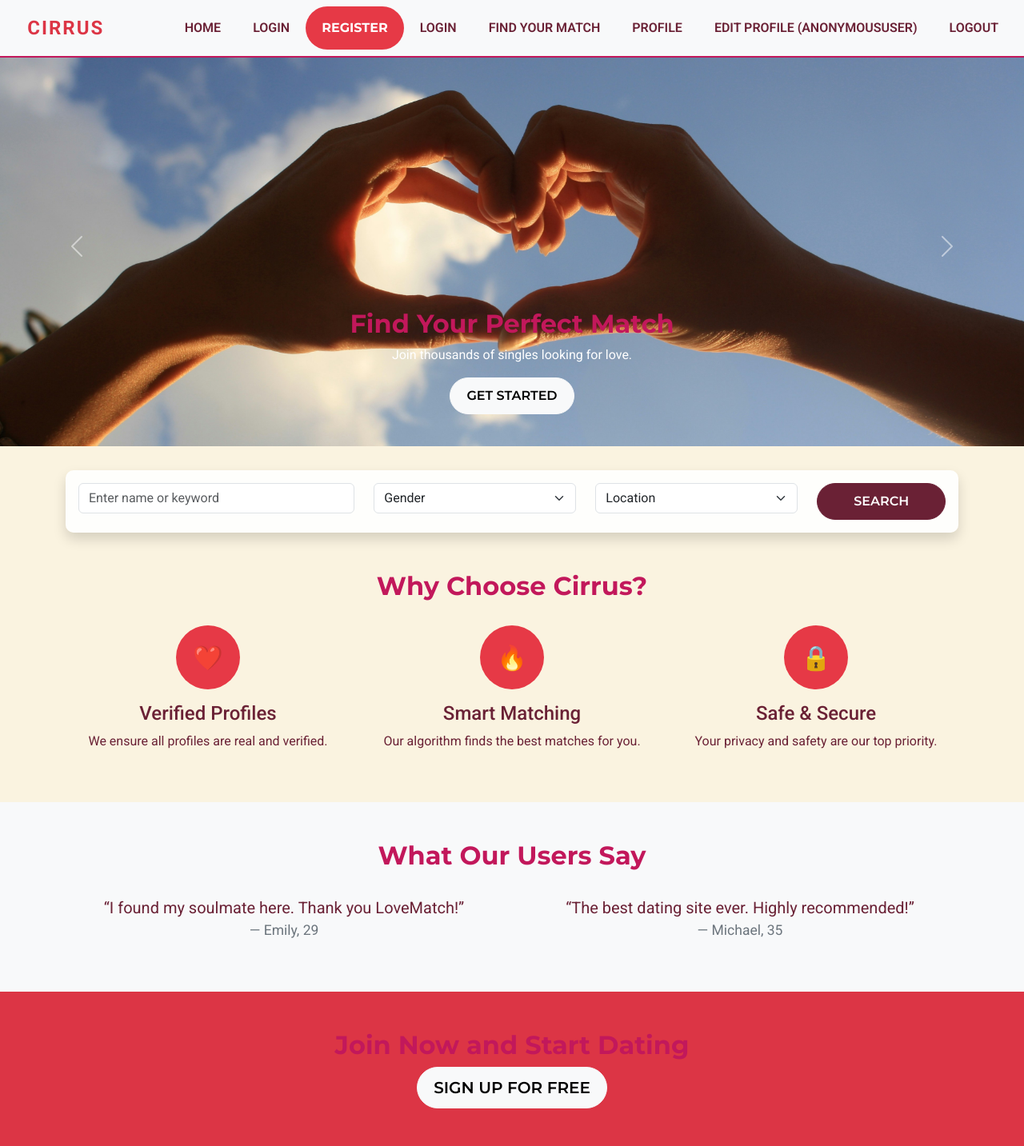
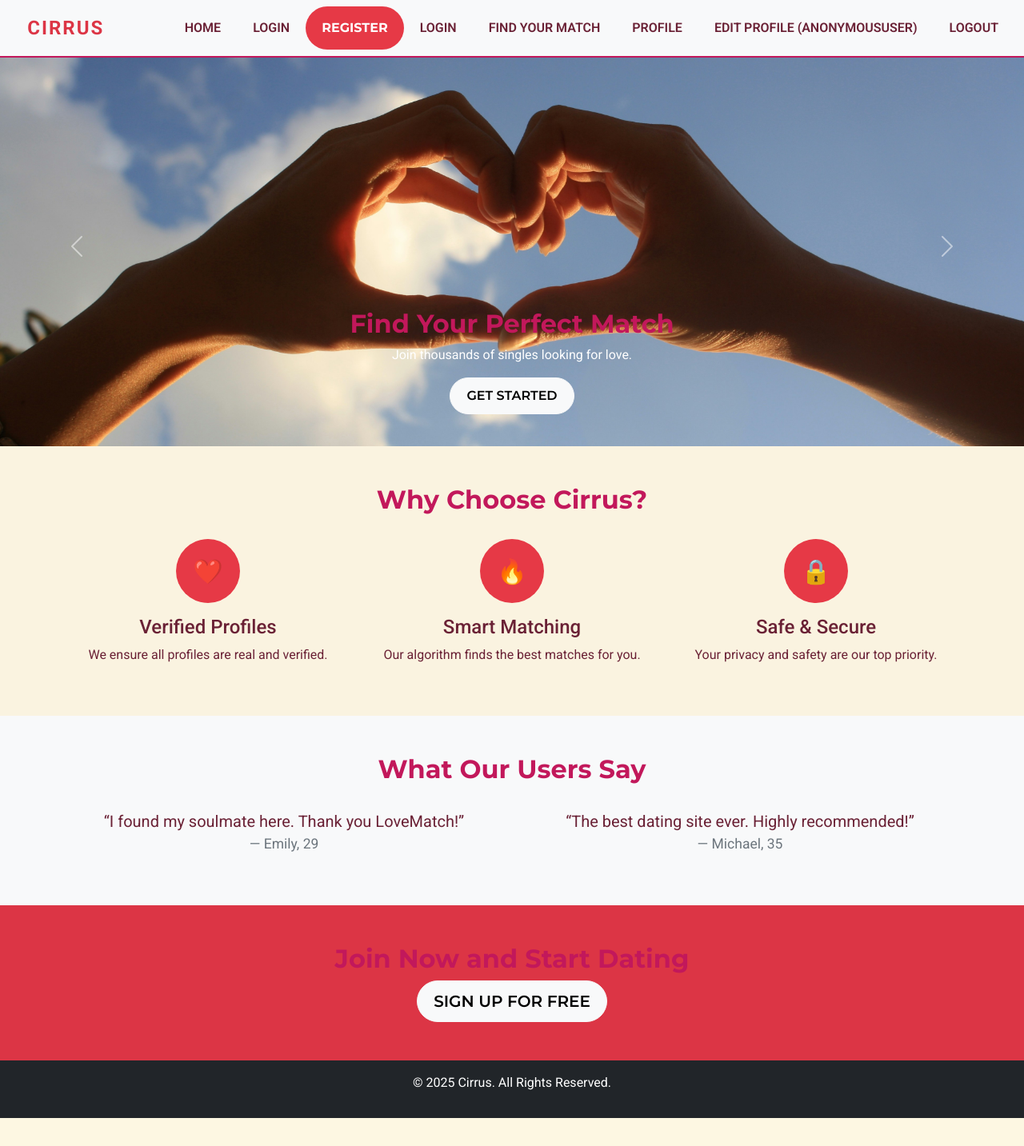
Before and after one commit to Loudotcom/love.exe, a Django app: page / in a window 1280 px wide. Shown: the top 1433 px of the page at 80% size. After the commit the page ends 1398 px from the top, so only its background shows below. Run offline with Django 5.2, Linux system fonts and the light colour scheme.

Commit message:
remove searchbar from home page

```diff
--- a/matching_project/templates/home.html
+++ b/matching_project/templates/home.html
@@ -41,34 +41,6 @@
     </div>
 </div>
 
-<!-- Search Bar -->
-<div class="container mt-4">
-    <div class="search-bar p-3 shadow">
-        <form class="row">
-            <div class="col-md-4">
-                <input type="text" class="form-control" placeholder="Enter name or keyword">
-            </div>
-            <div class="col-md-3">
-                <select class="form-select">
-                    <option selected>Gender</option>
-                    <option value="male">Male</option>
-                    <option value="female">Female</option>
-                </select>
-            </div>
-            <div class="col-md-3">
-                <select class="form-select">
-                    <option selected>Location</option>
-                    <option value="new-york">New York</option>
-                    <option value="los-angeles">Los Angeles</option>
-                    <option value="chicago">Chicago</option>
-                </select>
-            </div>
-            <div class="col-md-2">
-                <button type="submit" class="btn btn-danger w-100">Search</button>
-            </div>
-        </form>
-    </div>
-</div>
 
 <!-- Features Section -->
 <section class="container text-center my-5">
```
